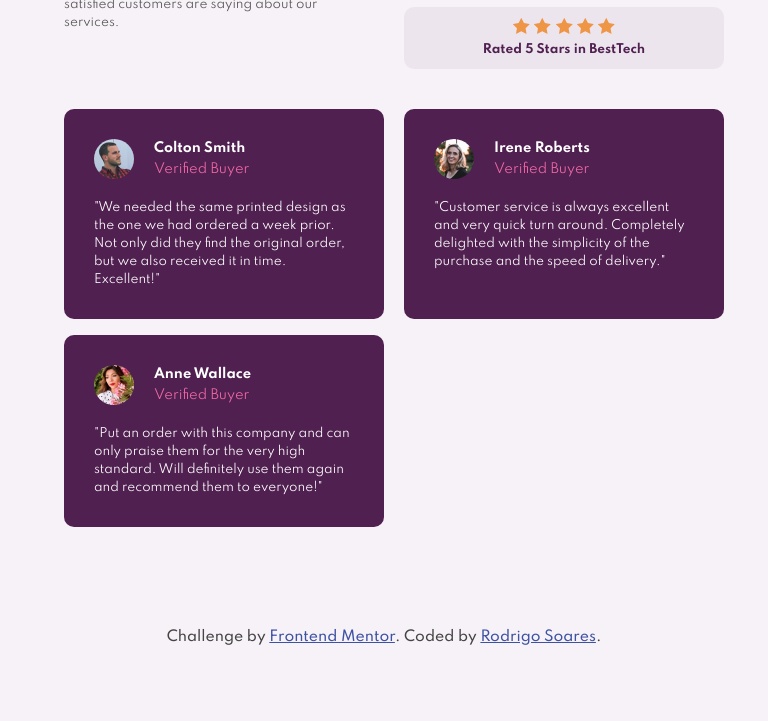
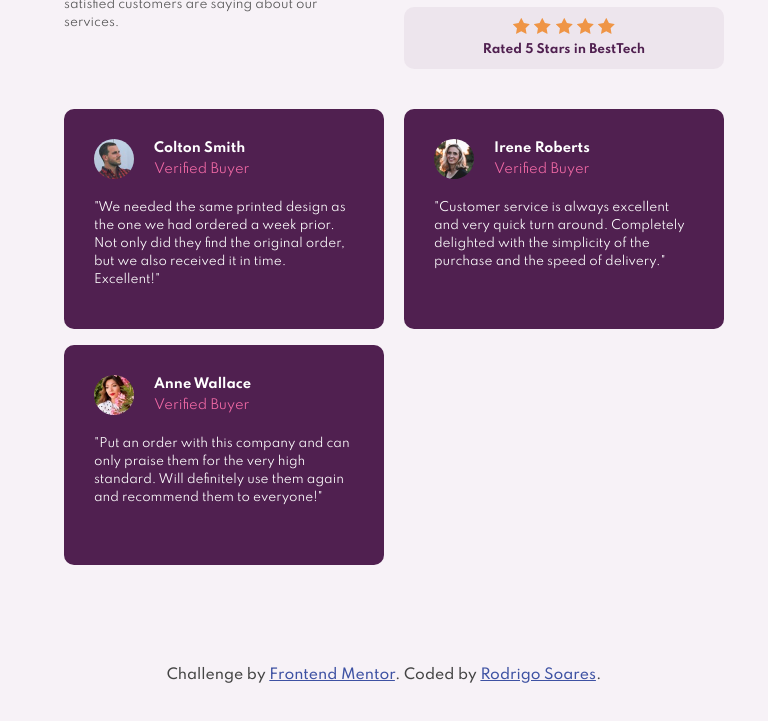
Before and after one commit to aedigo/social-proof-section-master, a website: page index.html in a window 768 px wide. Shown: the part 217-938 px from the top of the page. Drawn offline with Linux system fonts and the light colour scheme.

Commit message:
Layout change

```diff
--- a/src/sass/partials/_layout.scss
+++ b/src/sass/partials/_layout.scss
@@ -148,7 +148,8 @@ body {
     .review {
       grid-template-columns: 320px 320px;
       column-gap: 20px;
-    }
+      grid-template-rows: 220px 220px;
+   }
   }
   #footer {
     grid-column: 1 / 4;
```
Also changed, not shown: public/css/layout.css, 1 other file.
